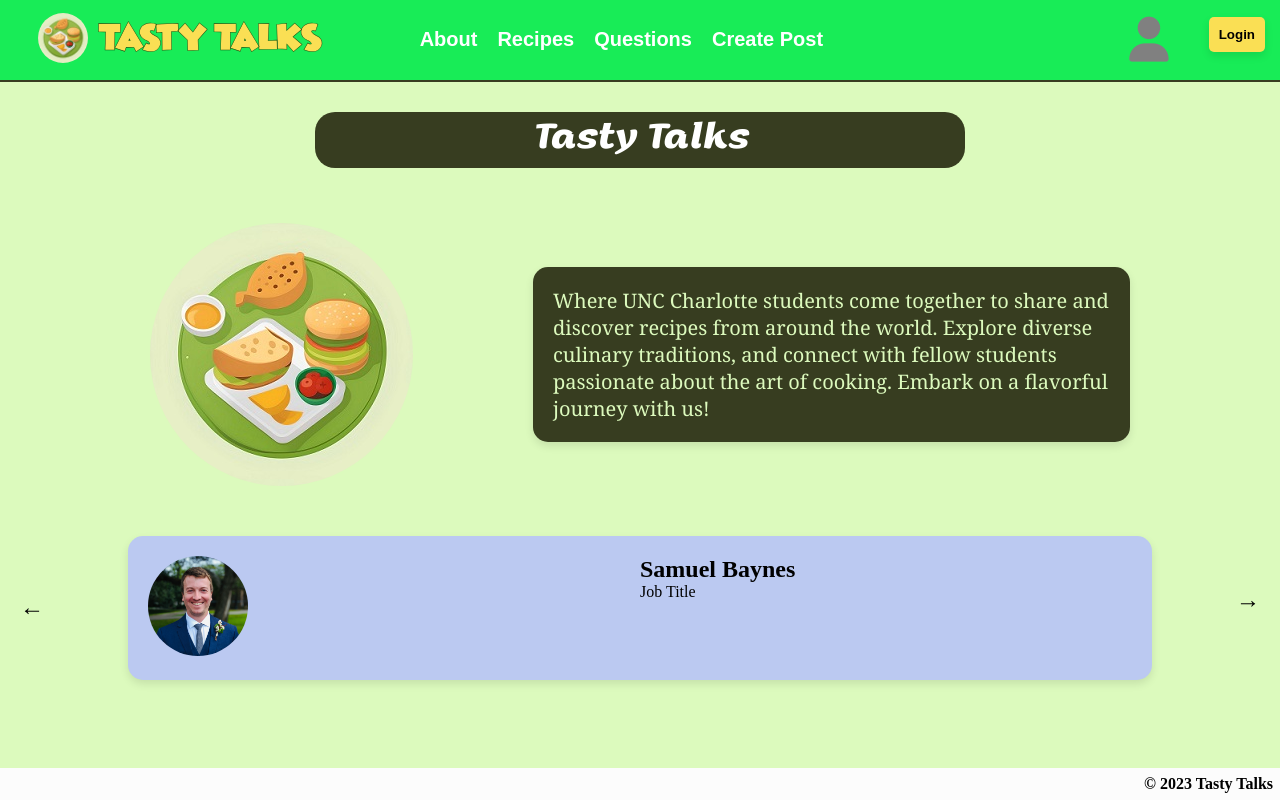
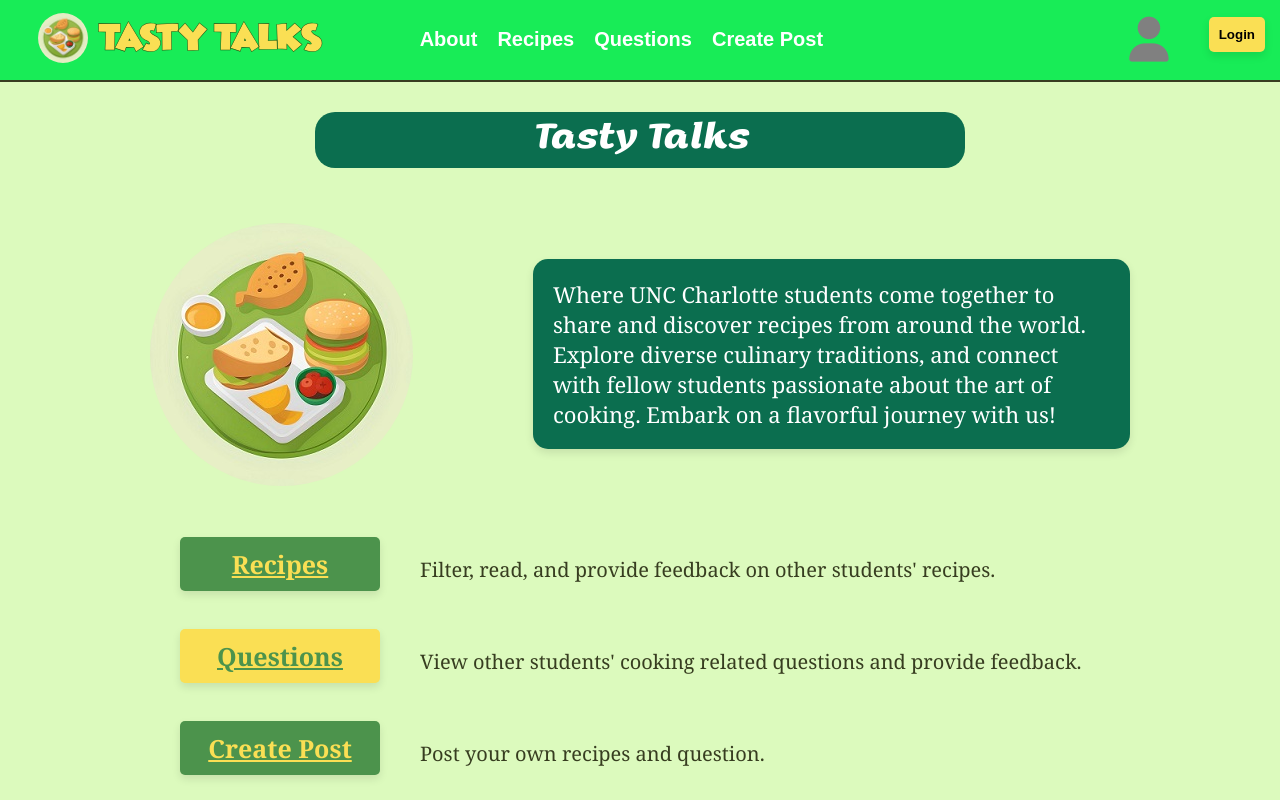
Before and after one commit to wbermel3rd/TastyTalks, a Vue app in the folder tastytalks/: page /about in a window 1280 px wide. Shown: the top 800 px of the page. Built offline with nearby package versions, Linux system fonts and the light colour scheme; no server answers.

Commit message:
Update About Page

```diff
--- a/tastytalks/src/assets/styles.css
+++ b/tastytalks/src/assets/styles.css
@@ -198,12 +198,26 @@
 .cylinder-heading {
     display: inline-block;
     padding: 10px;
-    background: #373D20;
+    background: #0B6E4F;
     color: #fff;
     border-radius: 20px; /* Border-radius to create a cylinder shape */
     width: 650px;
     font-family: 'Arturo', sans-serif; /* Set your font-family */
     font-size: 35px;
+    margin: 0;
+    line-height: normal;
+}
+
+/* Page Heading - Smaller Font  */
+.cylinder-heading2 {
+    display: inline-block;
+    padding: 10px;
+    background: #0B6E4F;
+    color: #fff;
+    border-radius: 20px; /* Border-radius to create a cylinder shape */
+    width: 650px;
+    font-family: 'Arturo', sans-serif; /* Set your font-family */
+    font-size: 26px;
     margin: 0;
     line-height: normal;
 }
@@ -220,9 +234,34 @@
     font-family: 'Helvetica', sans-serif;
   }
 
+  /* Font and format for text on About Page, next to buttons*/
+.button-description {
+    text-align: right;
+    padding: 20px;
+    font-size: 20px;
+    font-weight: 540;
+    color: #373D20;
+    font-family: Georgia, 'Times New Roman', Times, serif;
+    margin-right: auto;
+  }
 
   /* Filter Labels (For Recipe Feed and Questions Page*/
 .filter-label {
     margin: 12px;
     color: #4c934c;
   }
+
+  /* Heading for "Filter Region" on Questions Page and Carousel Heading on About Page*/
+.heading-stylized {
+    color: #373D20;
+    font-family: Georgia, 'Times New Roman', Times, serif;
+    font-size: 32;
+    font-weight: bolder;
+  }
+
+  /* For having text and a button next to each other (e.g. on About Page) */
+  .textButton-container {
+    display: flex;
+    align-items: center;
+    margin-bottom: 25px;
+  }
--- a/tastytalks/src/views/AboutPage.vue
+++ b/tastytalks/src/views/AboutPage.vue
@@ -13,6 +13,28 @@
         </div>
     </div>
 
+    <!-- Recipes Button -->
+    <div class= "textButton-container">
+      <router-link to="/recipefeed" class="btn-1">Recipes</router-link>
+      <p class="button-description">Filter, read, and provide feedback on other students' recipes.</p>
+    </div>
+
+
+    <!-- Questions Button -->
+    <div class= "textButton-container">
+      <router-link to="/questionfeed" class="btn-2">Questions</router-link>
+      <p class="button-description">View other students' cooking related questions and provide feedback.</p>
+    </div>
+
+    <!-- Recipes Button -->
+    <div class= "textButton-container">
+      <router-link to="/choosepost" class="btn-1">Create Post</router-link>
+      <p class="button-description">Post your own recipes and question.</p>
+    </div>
+
+    <div class="centered-container">
+          <h1 class="cylinder-heading2"><code>&lt;-</code> Meet the Tasty Talk Team -></h1>
+    </div>
 
         <div class="slider-container">
 
@@ -22,8 +44,6 @@
               <span>&#x2190;</span>
             </div>
           </div>
-
-
 
       <div class="slides">
         <transition :name="slideDirection">
@@ -207,14 +227,74 @@
 
 
 .text-box {
-    background-color: #373D20;
+    background-color: #0B6E4F;
     padding: 20px;
     box-shadow: 0px 4px 8px rgba(0, 0, 0, 0.1);
     border-radius: 15px;
     font-family: Georgia, 'Times New Roman', Times, serif;
-    font-size: 20px;
-    color: #dcfabd;
+    font-size: 22px;
+    color: white;
+}
+
+/* Button Style 1 */
+.btn-1 {
+    width: 200px;
+    padding-top: 15px;
+    padding-bottom: 15px;
+    padding: 10px;
+    border: none;
+    border-radius: 5px;
+    margin-bottom: 10px;
+    margin-left: 180px;
+    margin-right: 20px;
+    cursor: pointer;
+    background-color: #4c934c;
+    box-shadow: 0px 4px 8px rgba(0, 0, 0, 0.1);
+    font-weight: bolder;
+    font-size: 25px;
+    font-family: Georgia, 'Times New Roman', Times, serif;
+    color: #FADF54;
+    text-align: center;
   }
 
 
+  /* Button Style 2 */
+  .btn-2 {
+    width: 200px;
+    padding-top: 15px;
+    padding-bottom: 15px;
+    padding: 10px;
+    border: none;
+    border-radius: 5px;
+    margin-bottom: 10px;
+    margin-left: 180px;
+    margin-right: 20px;
+    cursor: pointer;
+    background-color: #FADF54 ;
+    box-shadow: 0px 4px 8px rgba(0, 0, 0, 0.1);
+    font-weight: bolder;
+    font-size: 25px;
+    font-family: Georgia, 'Times New Roman', Times, serif;
+    color: #4c934c;
+    text-align: center;
+  }
+
+ /*Button animation*/
+ .btn-1:hover {
+    opacity: 0.8;
+  }
+
+  /*Button animation*/
+ .btn-2:hover {
+    opacity: 0.8;
+  }
+
+  header {
+    background-color: #373D20;
+    border-radius: 10px;
+    width: 650px;
+    padding: auto;
+    text-align: center;
+    color: white;
+  }
 </style>
--- a/tastytalks/src/views/QuestionFeed.vue
+++ b/tastytalks/src/views/QuestionFeed.vue
@@ -3,7 +3,7 @@
     <main>
       <div class="question-feed">
         <div class="centered-container">
-          <h1 class="cylinder-heading">Question Feed</h1>
+          <h1 class="cylinder-heading">Questions</h1>
         </div>
 
         <p class="page-instructions">
@@ -13,7 +13,7 @@
         <!-- Filter Section -->
         <div class="filter-container">
           <!-- Region Filter -->
-          <label for="region" class="filter-label">Region</label>
+          <label for="region" class="heading-stylized">Filter Region:</label>
           <select v-model="selectedRegion" @change="fetchQuestions">
             <option value="">Select Region</option>
             <option value="1">Asia-Pacific</option>
```
Lines whose indentation alone changed are shown as unchanged.
